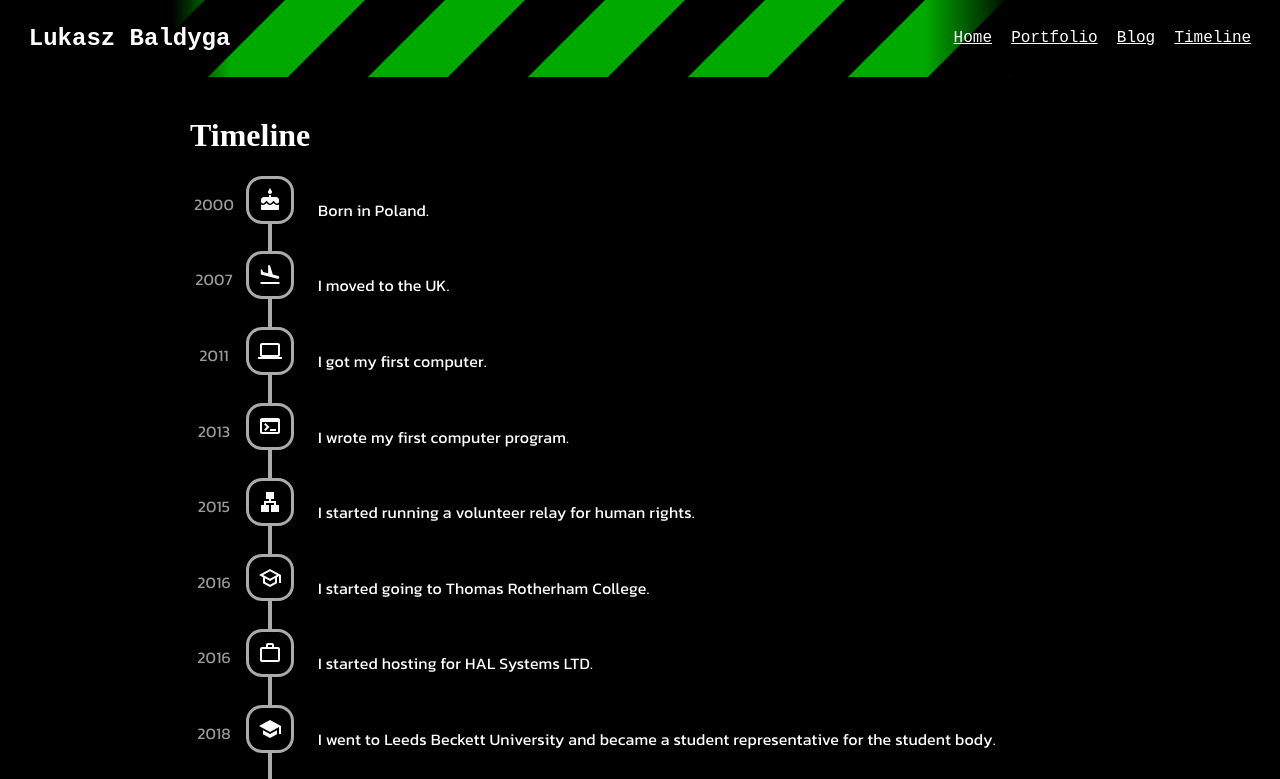
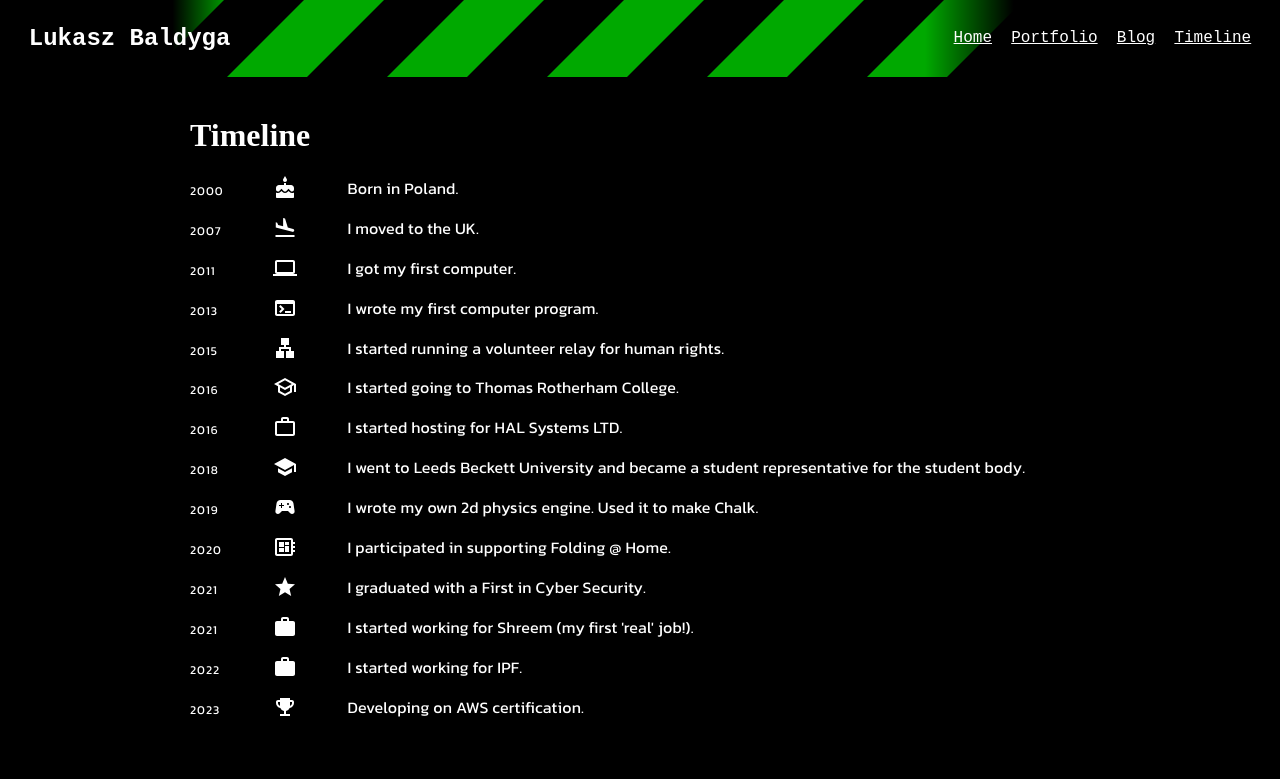
Before and after one commit to Rijndael1998/Website-Neo, a Next.js app: page /timeline in a window 1280 px wide. Shown: the top 779 px of the page. Built offline with nearby package versions, Linux system fonts and the light colour scheme; a web font is replaced by a local one.

Commit message:
hey, at least it's not broken

```diff
--- a/src/app/timeline/page.tsx
+++ b/src/app/timeline/page.tsx
@@ -1,17 +1,10 @@
 // imports
 import * as React from 'react';
-import Timeline from '@mui/lab/Timeline';
-import TimelineItem, { timelineItemClasses } from '@mui/lab/TimelineItem';
-import TimelineSeparator, { timelineSeparatorClasses } from '@mui/lab/TimelineSeparator';
-import TimelineConnector, { timelineConnectorClasses } from '@mui/lab/TimelineConnector';
-import TimelineContent, { timelineContentClasses } from '@mui/lab/TimelineContent';
-import TimelineDot, { timelineDotClasses } from '@mui/lab/TimelineDot';
-import TimelineOppositeContent, { timelineOppositeContentClasses } from '@mui/lab/TimelineOppositeContent';
 import { ifTrue } from "@/components/reactUtils";
 import style from "./timeline.module.scss";
 import { OverridableComponent } from "@mui/material/OverridableComponent";
 import { SvgIconTypeMap } from "@mui/material/SvgIcon";
-import { Container } from "@mui/material";
+import { Box, Container, Grid2, Stack, Typography } from "@mui/material";
 
 // icons
 import CakeIcon from '@mui/icons-material/Cake';
@@ -84,6 +77,8 @@ const timelineItems: Array<[year: string, desc: any, icon: OverridableComponent<
 ];
 
 const color = "#ababab";
+const yearW = 1.1;
+const iconW = 1;
 
 export const metadata = {
     title: "Timeline",
@@ -93,104 +88,40 @@ export const metadata = {
 export default function TimelinePage() {
     return <Container maxWidth="md" disableGutters>
         <h1>Timeline</h1>
-        <Timeline
-            sx={{
-                [`&`]: {
-                    padding: "0",
-                },
-                [`& *`]: {
-                    padding: "0",
-                    transition: "all 0.5s ease",
-                },
-                [`& .${timelineItemClasses.root}`]: {
-                    display: "grid",
-                    gridTemplateColumns: "6ch 8ch auto",
-                    gridTemplateRows: "1fr",
-                },
-                [`& .${timelineOppositeContentClasses.root}, & .${timelineContentClasses.root}`]: {
-                    width: "100%",
-                    height: "100%",
-                    display: "flex",
-                    flexDirection: "column",
-                    flexWrap: "nowrap",
-                    justifyContent: "flex-start",
-                },
-                [`& .${timelineOppositeContentClasses.root} p`]: {
-                    textAlign: "center",
-                    padding: 0,
-                },
-                [`& .${timelineOppositeContentClasses.root} p, & .${timelineContentClasses.root} p`]: {
-                    display: "block",
-                },
-                [`& .${timelineOppositeContentClasses.root}::after, & .${timelineContentClasses.root}::after`]: {
-                    display: "block",
-                    content: '""',
-
-                    width: "100%",
-                    height: "1ex",
-                },
-                [`& .${timelineItemClasses.root}:before`]: {
-                    display: "none",
-                },
-                [`& .${timelineSeparatorClasses.root}`]: {
-                    position: "relative",
-                    padding: "0",
-                    flex: "unset",
-                    minWidth: `8ch`,
-                    minHeight: `8ch`,
-                },
-                [`& .${timelineConnectorClasses.root}`]: {
-                    background: color,
-                    width: "0.5ex",
-                },
-                [`& .${timelineItemClasses.root} `]: {
-                    position: "relative",
-                },
-                [`& .${timelineItemClasses.root} .${timelineDotClasses.root}`]: {
-                    position: "absolute",
-                    top: 0,
-                    right: 0,
-                    bottom: 0,
-                    left: 0,
-
-                    background: "transparent",
-                    border: "none",
-                    margin: "auto",
-                },
-                [`& .${timelineItemClasses.root} .${timelineDotClasses.root}`]: {
-                    margin: "auto",
-                    marginTop: 0,
-                    background: "transparent",
-                    border: "0.5ex solid",
-                    borderColor: color,
-                    padding: "1.2ex",
-                    borderRadius: "1em",
-                },
-            }}
-        >
+        <Stack>
             {
                 timelineItems.map((item, index) => {
-                    const [left, right, Dot] = item;
-                    return <TimelineItem key={item[0] + item[1]} className={style.item}>
-                        <TimelineOppositeContent className={style.left} sx={{ display: "grid", padding: 0 }}>
-                            <p>
-                                {left}
-                            </p>
-                        </TimelineOppositeContent>
-                        <TimelineSeparator>
-                            <TimelineDot>
-                                <Dot />
-                            </TimelineDot>
-                            {ifTrue(index < timelineItems.length - 1, <TimelineConnector />)}
-                        </TimelineSeparator>
-                        <TimelineContent>
-                            <p>
-                                {right}
-                            </p>
-                        </TimelineContent>
-                    </TimelineItem>
+                    const [year, desc, Icon] = item;
+                    return <>
+                        <Grid2 container>
+                            <Grid2 size={yearW}>
+                                <Typography variant='overline'>
+                                    {year}
+                                </Typography>
+                            </Grid2>
+
+                            <Grid2 size={iconW}>
+                                <Icon />
+                            </Grid2>
+
+                            <Grid2 size={12 - yearW - iconW}>
+                                <Typography>
+                                    {desc}
+                                </Typography>
+                            </Grid2>
+                            {
+                                ifTrue(
+                                    index + 1 != timelineItems.length,
+                                    <>
+                                        <Grid2 size={yearW} sx={{ height: "1ch" }} />
+                                        <Grid2 size={iconW} sx={{ height: "1ch" }} />
+                                    </>
+                                )
+                            }
+                        </Grid2>
+                    </>
                 })
             }
-        </Timeline>
+        </Stack>
     </Container >
 }
```
